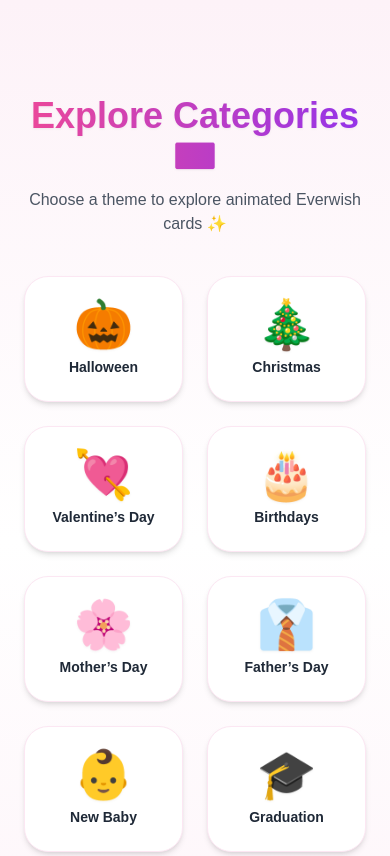
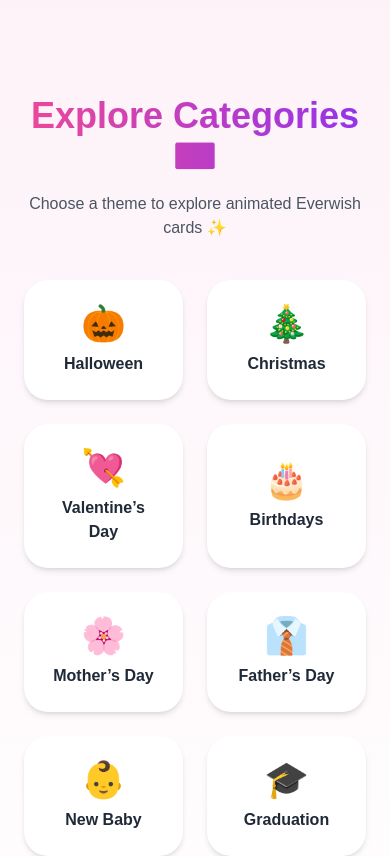
Before and after one commit to everwishhq-commits/EverWish, a Next.js app: page /categories in a window 390 px wide. Shown: the top 856 px of the page. Built offline with nearby package versions, Linux system fonts and the light colour scheme.

Commit message:
Update page.js

```diff
--- a/app/categories/page.js
+++ b/app/categories/page.js
@@ -16,31 +16,27 @@
 
 export default function CategoriesPage() {
 return (
-    <main className="min-h-screen bg-gradient-to-b from-pink-50 via-white to-pink-50 pt-24 pb-20 px-6 text-center transition-all duration-500">
-      {/* Encabezado */}
-      <h1 className="text-4xl md:text-5xl font-extrabold mb-3 bg-gradient-to-r from-pink-500 to-purple-600 bg-clip-text text-transparent drop-shadow-sm">
+<main className="min-h-screen bg-gradient-to-b from-pink-50 to-white pt-24 pb-16 px-6 text-center">
+<h1 className="text-4xl md:text-5xl font-extrabold mb-4 bg-gradient-to-r from-pink-500 to-purple-600 bg-clip-text text-transparent">
 Explore Categories 💌
 </h1>
-
-      <p className="text-gray-600 mb-10 text-base md:text-lg">
+<p className="text-gray-600 mb-10">
 Choose a theme to explore animated Everwish cards ✨
 </p>
 
-      {/* Grid de categorías */}
-      <div className="max-w-5xl mx-auto grid grid-cols-2 sm:grid-cols-3 md:grid-cols-4 gap-6">
+<div className="max-w-4xl mx-auto grid grid-cols-2 sm:grid-cols-3 md:grid-cols-4 gap-6">
     {categories.map((cat) => (
       <Link
         key={cat.slug}
         href={`/categories/${cat.slug}`}
-            className="rounded-3xl bg-white shadow-md hover:shadow-xl hover:-translate-y-1 active:scale-95 transition-all p-6 flex flex-col items-center justify-center border border-pink-100"
+        className="rounded-3xl bg-white shadow-md hover:shadow-xl hover:-translate-y-1 transition-all p-6 flex flex-col items-center justify-center"
       >
-            <span className="text-5xl mb-2 drop-shadow-sm">{cat.emoji}</span>
-            <p className="font-semibold text-gray-800 text-sm md:text-base">
-              {cat.title}
-            </p>
+        <span className="text-4xl mb-2">{cat.emoji}</span>
+        <p className="font-semibold text-gray-800">{cat.title}</p>
       </Link>
     ))}
   </div>
 </main>
+
 );
 }
```
Lines whose indentation alone changed are shown as unchanged.
